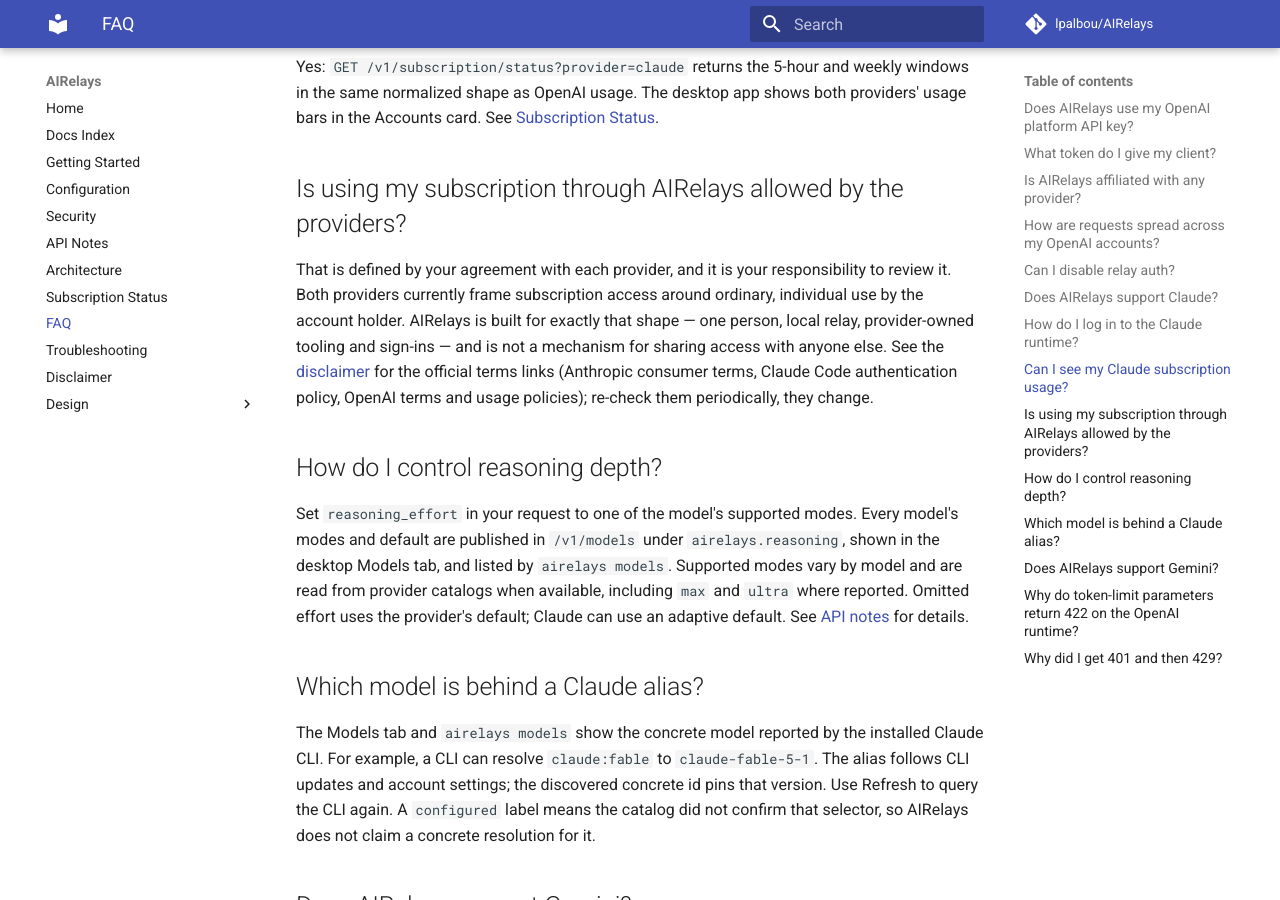
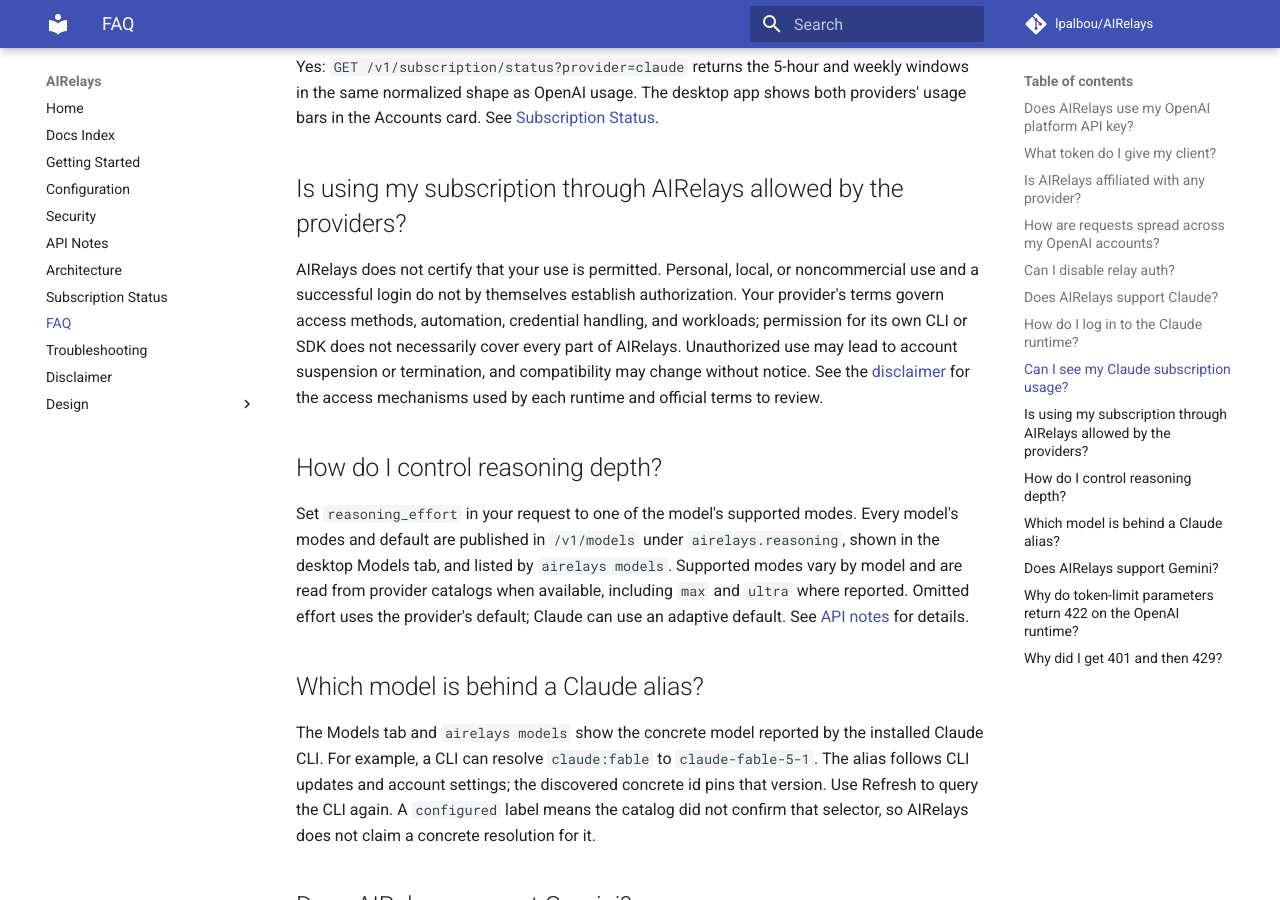
Before and after one commit to lpalbou/AIRelays, an MkDocs documentation site: the page built from docs/faq.md, in a window 1280 px wide and 900 px high, scrolled down 1786 px. Built offline with MkDocs 1.6.1 and Material for MkDocs 9.7.7, drawn with Linux system fonts in a browser that asks for light colours; comment, search, counter and statistics services are not loaded.

Commit message:
update disclaimers

```diff
--- a/docs/faq.md
+++ b/docs/faq.md
@@ -72,14 +72,14 @@ app shows both providers' usage bars in the Accounts card. See
 
 ## Is using my subscription through AIRelays allowed by the providers?
 
-That is defined by your agreement with each provider, and it is your
-responsibility to review it. Both providers currently frame subscription
-access around ordinary, individual use by the account holder. AIRelays is
-built for exactly that shape — one person, local relay, provider-owned
-tooling and sign-ins — and is not a mechanism for sharing access with
-anyone else. See the [disclaimer](disclaimer.md) for the official terms
-links (Anthropic consumer terms, Claude Code authentication policy, OpenAI
-terms and usage policies); re-check them periodically, they change.
+AIRelays does not certify that your use is permitted. Personal, local, or
+noncommercial use and a successful login do not by themselves establish
+authorization. Your provider's terms govern access methods, automation,
+credential handling, and workloads; permission for its own CLI or SDK does
+not necessarily cover every part of AIRelays. Unauthorized use may lead to
+account suspension or termination, and compatibility may change without
+notice. See the [disclaimer](disclaimer.md) for the access mechanisms used
+by each runtime and official terms to review.
 
 ## How do I control reasoning depth?
 
```
Also changed, not shown: DISCLAIMER.md (+8 -3 lines), README.md (+1 -1 lines), docs/disclaimer.md (+10 -3 lines).
